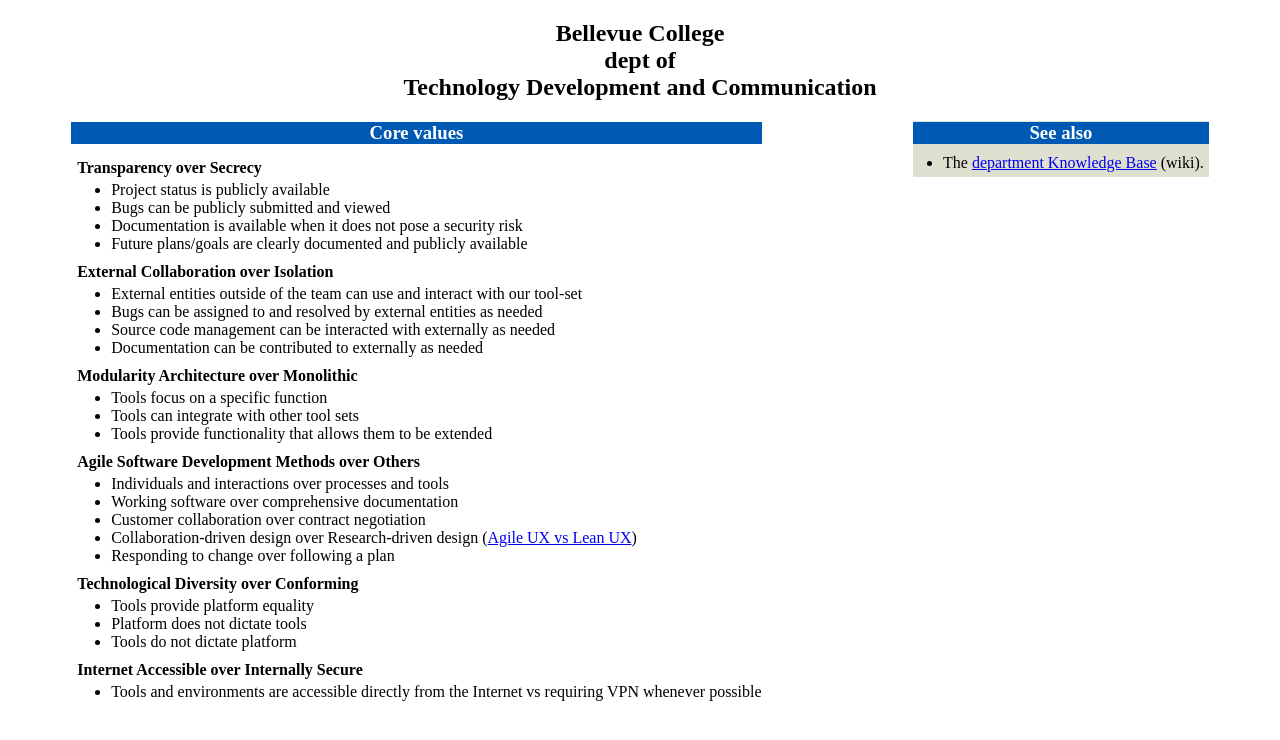
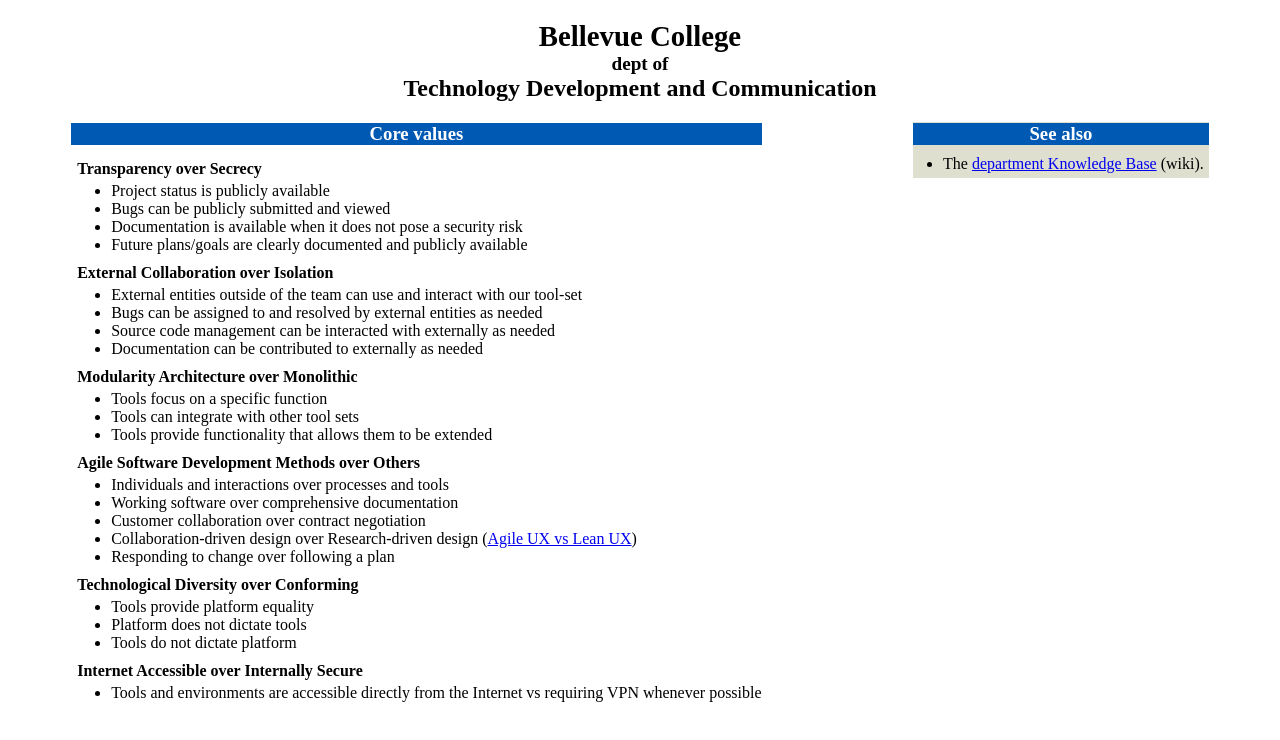
Before and after one commit to BellevueCollege/BellevueCollege.github.io, a plain HTML site: page index.html in a window 1280 px wide. Drawn offline with Linux system fonts and the light colour scheme.

Commit message:
Tweaked page title size

```diff
--- a/index.html
+++ b/index.html
@@ -51,13 +51,20 @@
         padding-left: 30px;
         padding-right: 5px;
       }
+
+      .smaller {
+        font-size: 80%;
+      }
+      .bigger {
+        font-size: 120%;
+      }
     </style>
   </head>
   <body>
     <div id="content">
       <h2 class="page-head">
-        Bellevue College<br/>
-        dept of<br/>
+        <span class="bigger">Bellevue College</span><br/>
+        <span class="smaller">dept of</span><br/>
         Technology Development and Communication
       </h2>
 
```
